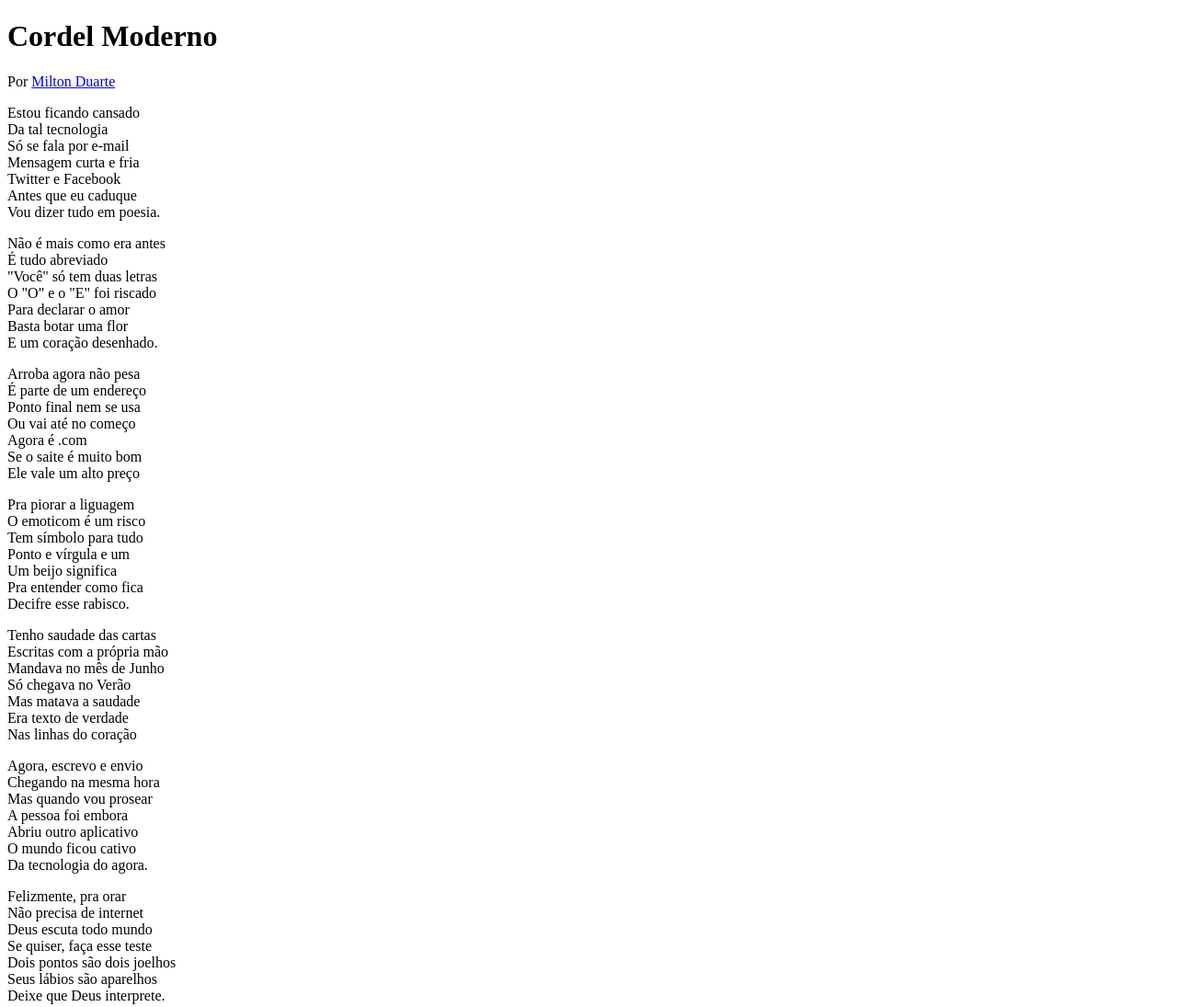
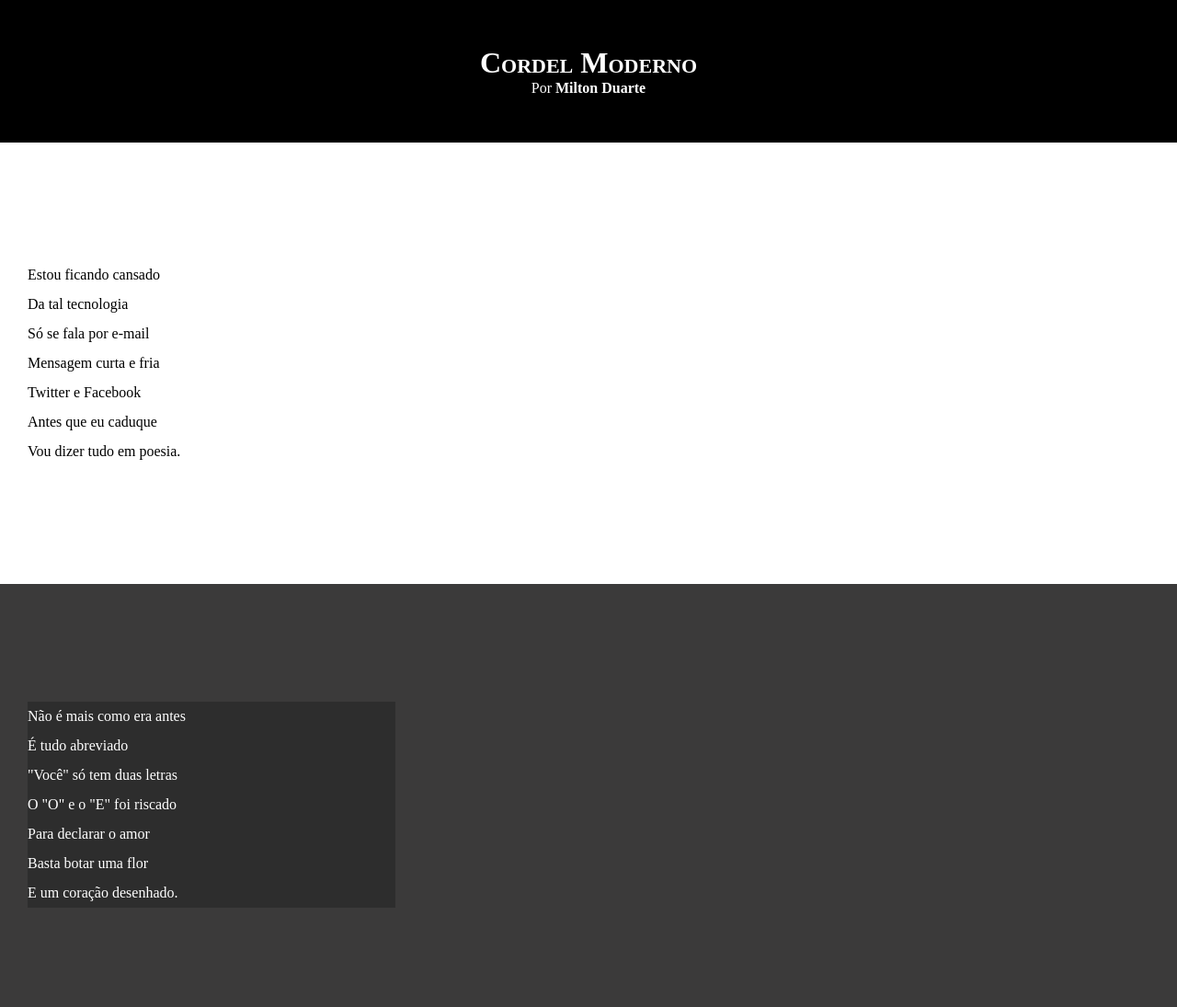
Before and after one commit to TinaByrd/cordel, a plain HTML site: page index.html in a window 1280 px wide. Shown: the top 1095 px of the page at 92% size. Drawn offline with Linux system fonts and the light colour scheme.

Commit message:
atualização de estilo

```diff
--- a/index.html
+++ b/index.html
@@ -14,7 +14,7 @@
         <p>Por <a href="https://www.recantodasletras.com.br/poesias/3186743" target="_blank">Milton Duarte</a></p>
     </header>
 
-    <section>
+    <section class="normal">
         <p>
             Estou ficando cansado <br>
             Da tal tecnologia <br>
@@ -26,7 +26,7 @@
         </p>
     </section>
 
-    <section>
+    <section class="imagem">
         <p>
             Não é mais como era antes <br>
             É tudo abreviado <br>
@@ -38,7 +38,7 @@
         </p>
     </section>
 
-    <section>
+    <section class="normal">
         <p>
             Arroba agora não pesa <br>
             É parte de um endereço <br>
@@ -60,7 +60,7 @@
         </p>
     </section>
 
-    <section>
+    <section class="imagem">
         <p>
             Tenho saudade das cartas <br>
             Escritas com a própria mão <br>
@@ -72,7 +72,7 @@
         </p>
     </section>
 
-    <section>
+    <section class="normal">
         <p>
             Agora, escrevo e envio <br>
             Chegando na mesma hora <br>
--- a/style.css
+++ b/style.css
@@ -1 +1,54 @@
 @charset "UTF-8";
+
+*{
+    margin: 0px;
+    padding: 0px;
+}
+html, body {
+    min-height: 100vh;
+    background-color: darkgray;
+}
+header {
+    background-color: black;
+    color: white;
+    text-align: center;
+}
+header > h1 {
+    padding-top: 50px;
+    font-variant: small-caps;
+}
+header > p {
+    padding-bottom:50px;
+}
+a {
+    color: white;
+    text-decoration: none;
+    font-weight: bolder;
+}
+a:hover {
+    text-decoration: underline;
+}
+section {
+    padding-top: 10%;
+    padding-bottom: 10%;
+    line-height: 2em;
+    padding-left: 30px;
+}
+section.normal {
+    background-color: white;
+    color: black;
+}
+section.imagem {
+    background-color: rgb(59, 58, 58);
+    color: white;
+}
+section.imagem > p {
+    background-color: rgba(0, 0, 0, 0.233);
+    width: 400px;
+}
+footer {
+    background-color: black;
+    color: white;
+    text-align: center;
+    padding: 10px;
+}
```
Also changed, not shown: imagens/cartas.jpg (added), imagens/joaninha.jpg (added), 1 other file.
